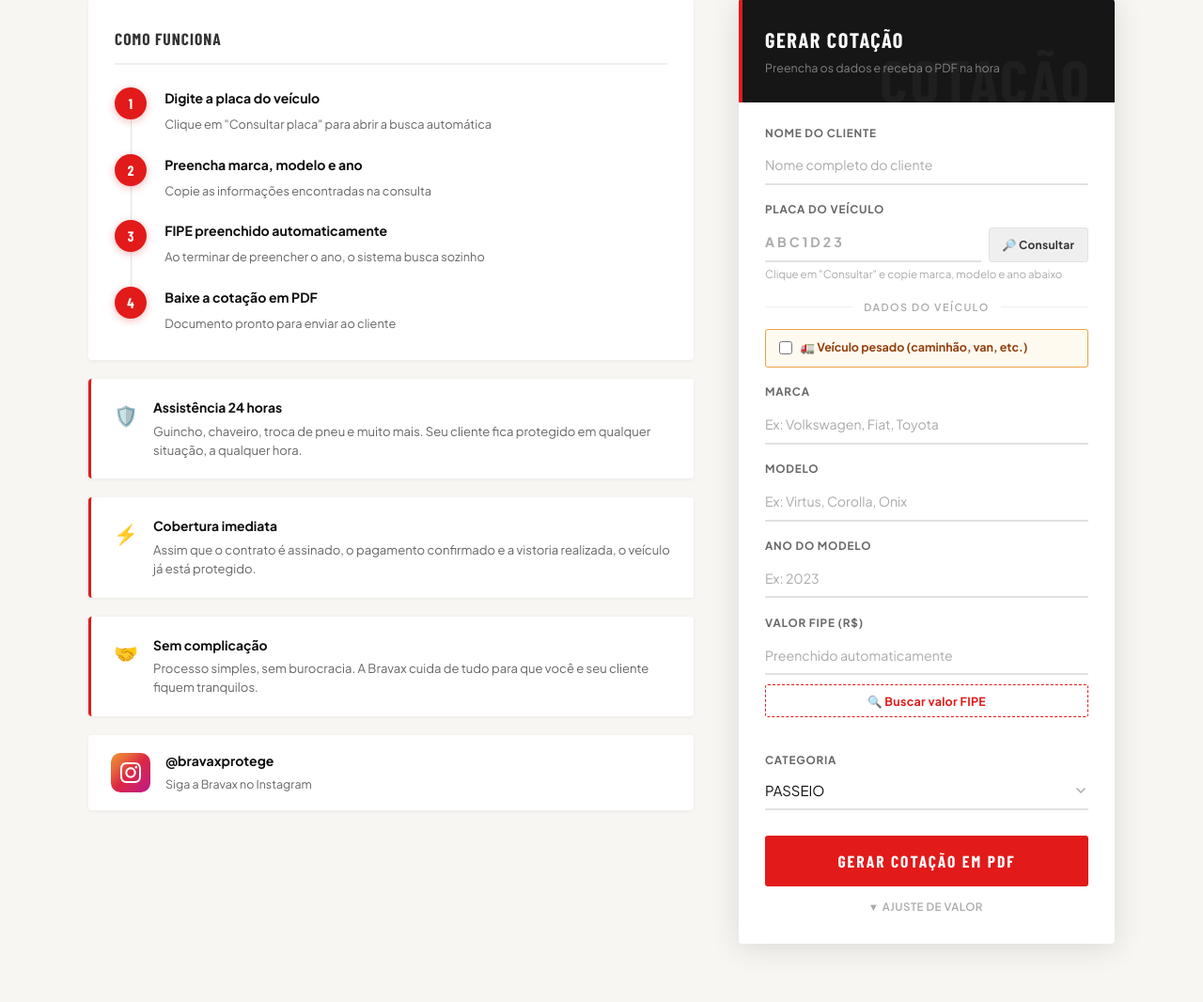
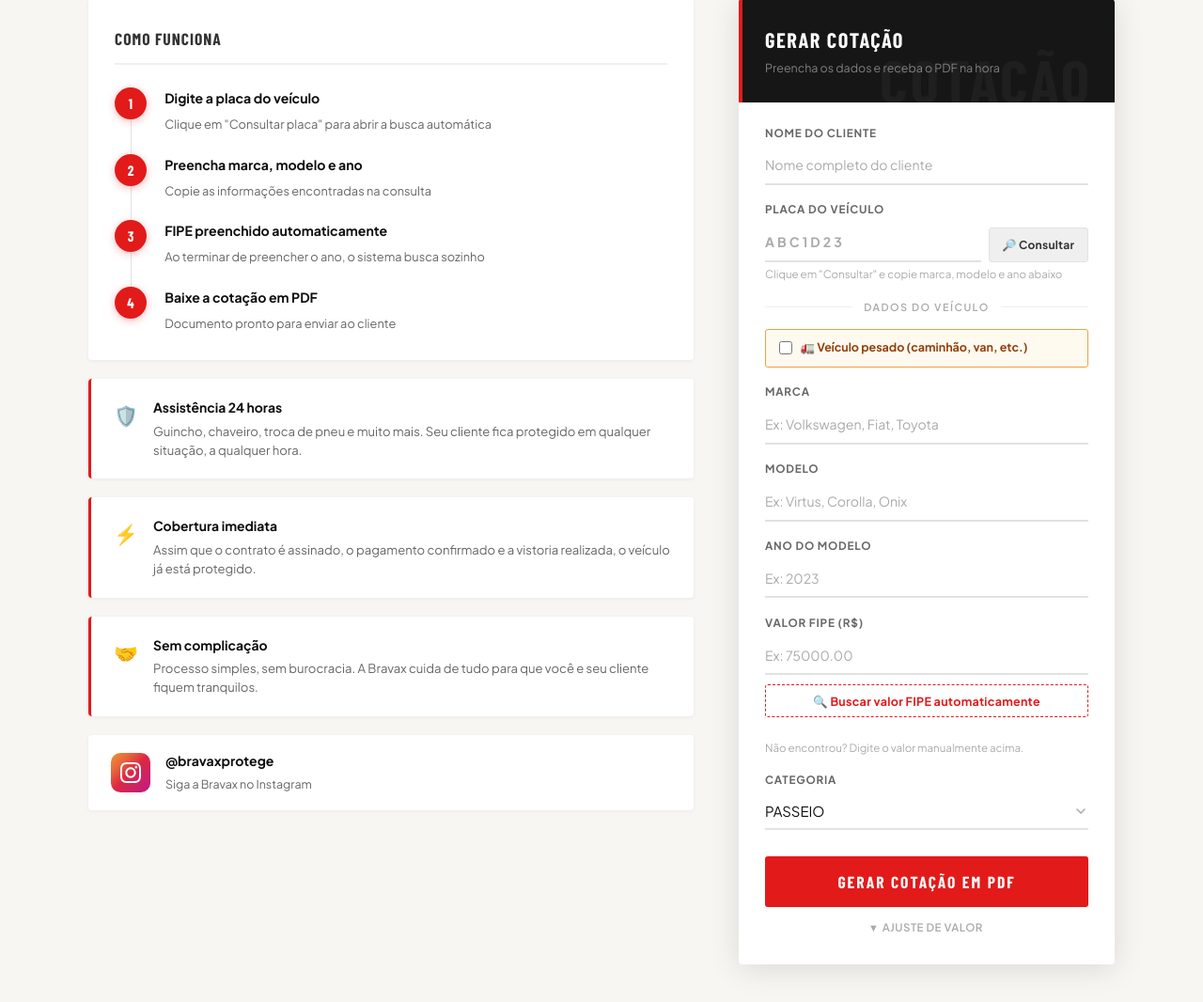
Before and after one commit to bravaxprotege/cota-o, a Flask app: page / in a window 1280 px wide. Shown: the part 634-1700 px from the top of the page at 94% size. Run offline with Flask 3, Linux system fonts and the light colour scheme; some web fonts are replaced.

Commit message:
fix: adiciona libpangoft2 de volta + campo FIPE editavel manualmente
- Dockerfile: libpangoft2-1.0-0 nao e dep automatica do libpango,
  precisa ser explicita. Mantido sem libgdk-pixbuf2.0-0 (causa exit 100).
- index.html: campo FIPE agora tem placeholder e hint claros para
  preenchimento manual quando o modelo nao e encontrado na FIPE.

Co-Authored-By: Claude Sonnet 4.6 <noreply@anthropic.com>

```diff
--- a/templates/index.html
+++ b/templates/index.html
@@ -924,12 +924,13 @@
                 <div class="form-group">
                     <label for="valor_fipe">Valor FIPE (R$)</label>
                     <input type="number" step="0.01" id="valor_fipe" name="valor_fipe"
-                           placeholder="Preenchido automaticamente" required
+                           placeholder="Ex: 75000.00" required
                            value="{{ form_data.valor_fipe if form_data else '' }}">
                     <button type="button" class="btn-fipe" id="btn-buscar-fipe" onclick="buscarFipe()">
-                        🔍 Buscar valor FIPE
+                        🔍 Buscar valor FIPE automaticamente
                     </button>
                     <div class="fipe-status" id="fipe-status"></div>
+                    <span class="hint">Não encontrou? Digite o valor manualmente acima.</span>
                 </div>
 
                 <div class="form-group">
```
Also changed, not shown: 1 other file.
